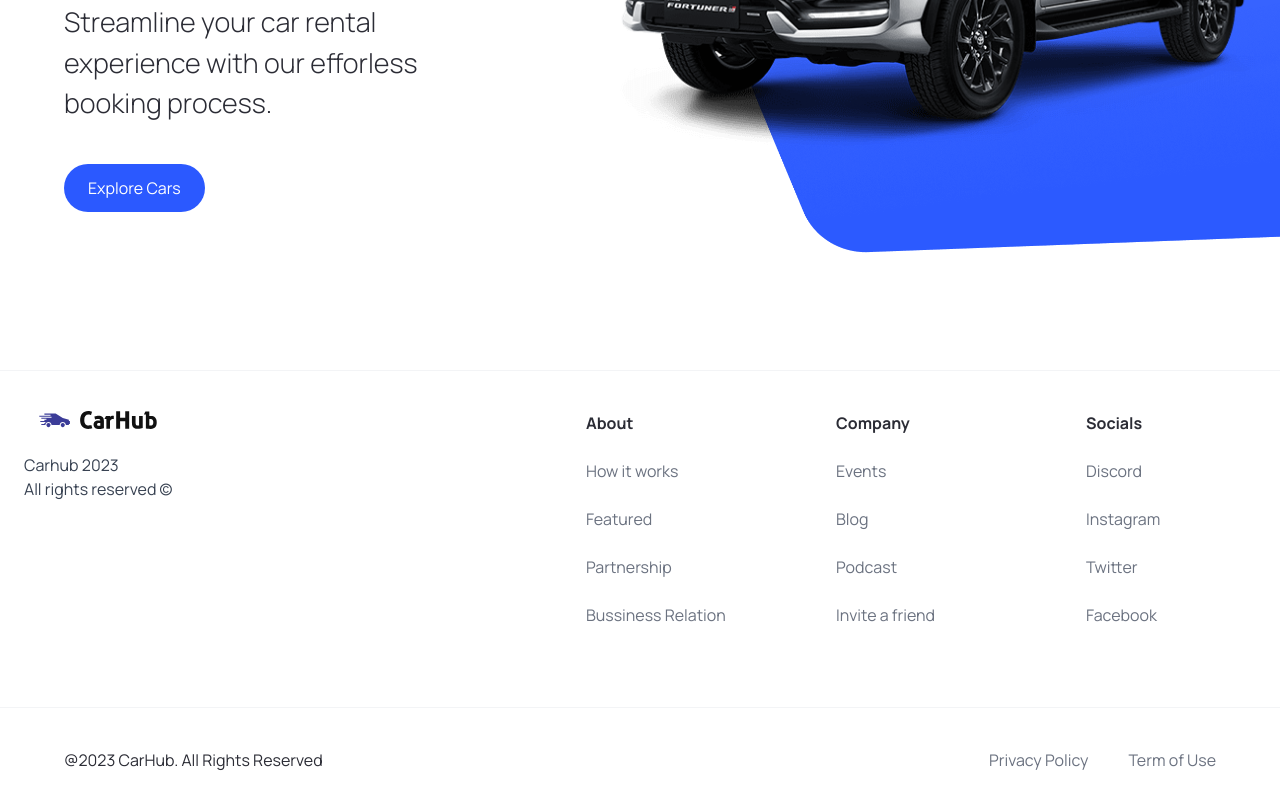
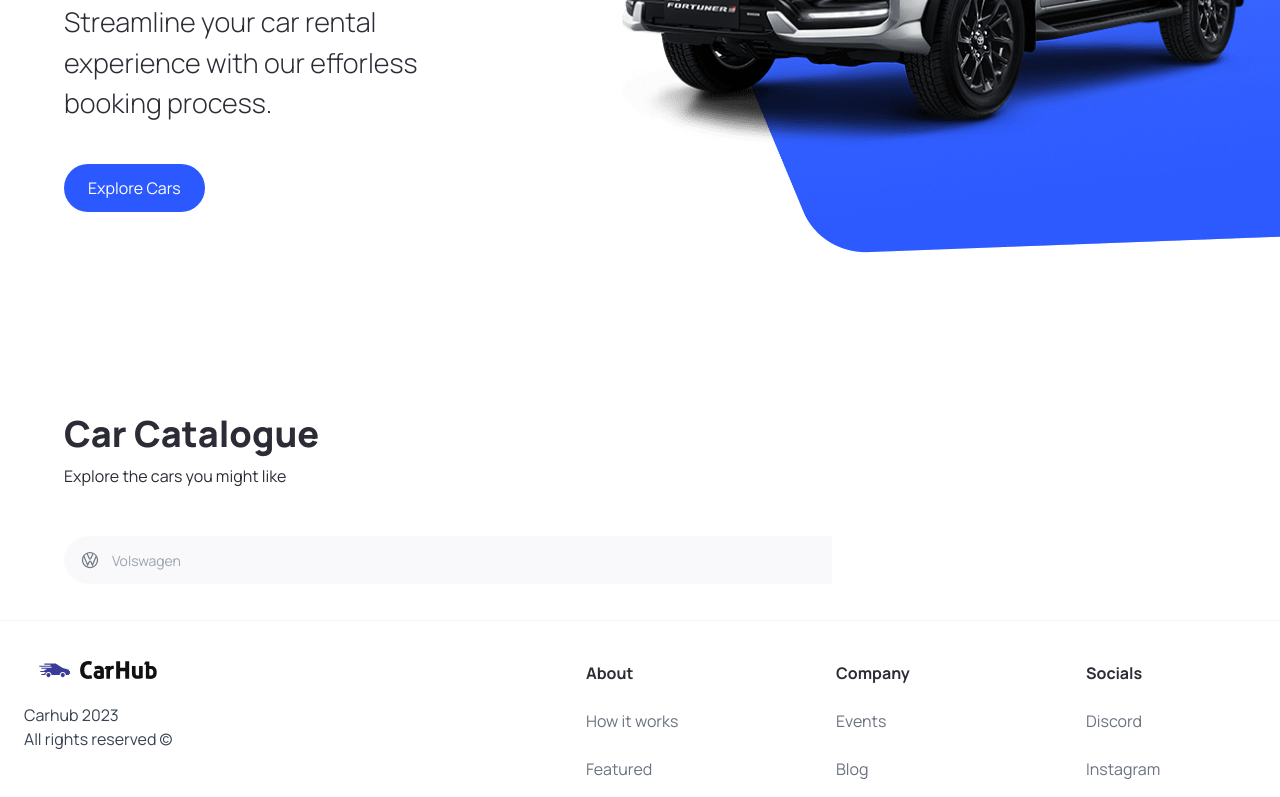
Before and after one commit to thamtumeoden13/carhub, a Next.js app: page / in a window 1280 px wide. Shown: the part 450-1247 px from the top of the page. Built offline with nearby package versions, Linux system fonts and the light colour scheme.

Commit message:
selector combobox component

```diff
--- a/app/globals.css
+++ b/app/globals.css
@@ -69,7 +69,7 @@
   @apply flex flex-col items-start justify-start gap-y-2.5 text-black-100;
 }
 
-.home__filters {
+.home__filter {
   @apply mt-12 w-full flex-between items-center flex-wrap gap-5;
 }
 
--- a/app/page.tsx
+++ b/app/page.tsx
@@ -1,12 +1,27 @@
 import Image from 'next/image'
 
-import { Hero } from '@/components'
+import { CustomFilter, Hero, SearchBar } from '@/components'
 
 export default function Home() {
   return (
     <main className="overflow-hidden">
       <Hero />
 
+      <div className='mt-12 padding-x padding-y max-width' id='discover'>
+        <div className='home__text-container'>
+          <h1 className='text-4xl font-extrabold'>Car Catalogue</h1>
+          <p>Explore the cars you might like</p>
+        </div>
+
+        <div className='home__filter'>
+          <SearchBar />
+
+          {/* <div className='home__filter-container'>
+            <CustomFilter title="fuel" />
+            <CustomFilter title="year" />
+          </div> */}
+        </div>
+      </div>
     </main>
   )
 }
--- /dev/null
+++ b/components/CustomFilter.tsx
@@ -0,0 +1,9 @@
+import React from 'react'
+
+const CustomFilter = () => {
+  return (
+    <div>CustomFilter</div>
+  )
+}
+
+export default CustomFilter
--- /dev/null
+++ b/components/SearchBar.tsx
@@ -0,0 +1,28 @@
+'use client'
+
+import { useState } from 'react'
+import SearchManufacturer from './SearchManufacturer'
+
+const SearchBar = () => {
+
+    const [manufacturer, setManufacturer] = useState('')
+
+    const handleSearch = () => {
+
+    }
+    return (
+        <form
+            className='searchbar'
+            onSubmit={handleSearch}
+        >
+            <div className='searchbar__item'>
+                <SearchManufacturer
+                    manufacturer={manufacturer}
+                    setManufacturer={setManufacturer}
+                />
+            </div>
+        </form>
+    )
+}
+
+export default SearchBar
--- /dev/null
+++ b/components/SearchManufacturer.tsx
@@ -0,0 +1,82 @@
+'use client'
+
+import { useState, Fragment } from 'react'
+import Image from 'next/image'
+import { Combobox, Transition } from '@headlessui/react'
+
+import { SearchManufacturerPorps } from '@/types'
+import { manufacturers } from '@/constants'
+
+const SearchManufacturer = ({ manufacturer, setManufacturer }: SearchManufacturerPorps) => {
+
+    const [query, setQuery] = useState('')
+
+    const filterdManufacturer = query === ""
+        ? manufacturers
+        : manufacturers.filter((item) => (
+            item.toLowerCase()
+                .replace(/\s+/g, '')
+                .includes(query.toLowerCase().replace(/\s+/g, ''))
+        ))
+
+    return (
+        <div className='search-manufacturer'>
+            <Combobox value={manufacturer} onChange={setManufacturer}>
+                <div className='relative w-full'>
+                    <Combobox.Button className='absolute top-[14px]'>
+                        <Image
+                            src={'/car-logo.svg'}
+                            alt='Car Logo'
+                            width={20}
+                            height={20}
+                            className='ml-4'
+                        />
+                    </Combobox.Button>
+                    <Combobox.Input
+                        className="search-manufacturer__input"
+                        placeholder='Volswagen'
+                        displayValue={(manufacturer: string) => manufacturer}
+                        onChange={(e) => setQuery(e.target.value)}
+                    />
+                    <Transition
+                        as={Fragment}
+                        leave="transition ease-in duration-100"
+                        leaveFrom='opacity-100'
+                        leaveTo='opacity-0'
+                        afterLeave={() => setQuery('')}
+                    >
+                        <Combobox.Options>
+                            {filterdManufacturer.map((item) => (
+                                <Combobox.Option
+                                    key={item}
+                                    className={({ active }) => `
+                                                    relative search-manufacturer__option
+                                                    ${active ? 'bg-primary-blue text-white' : 'text-gray-900'}`
+                                    }
+                                    value={item}
+                                >
+                                    {({ selected, active }) => (
+                                        <>
+                                            <span className={`block truncate ${selected ? 'font-medium' : 'font-normal'}`}>
+                                                {item}
+                                            </span>
+                                            {selected ? (
+                                                <span
+                                                    className={`absolute inset-y-0 left-0 flex items-center pl-3
+                                                    ${active ? 'text-white' : 'text-teal-600'}`}
+                                                >
+                                                </span>
+                                            ) : null}
+                                        </>
+                                    )}
+                                </Combobox.Option>
+                            ))}
+                        </Combobox.Options>
+                    </Transition>
+                </div>
+            </Combobox>
+        </div>
+    )
+}
+
+export default SearchManufacturer
--- a/package.json
+++ b/package.json
@@ -9,6 +9,7 @@
     "lint": "next lint"
   },
   "dependencies": {
+    "@headlessui/react": "^1.7.15",
     "@types/node": "20.3.0",
     "@types/react": "18.2.11",
     "@types/react-dom": "18.2.4",
```
Also changed, not shown: components/index.ts (+7 -1 lines), types/index.ts (+6 -1 lines), 1 other file (tests, documents, lock files or other folders).
